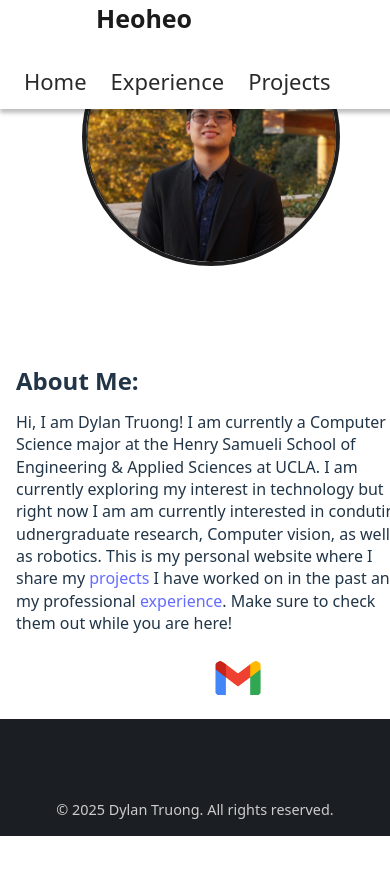
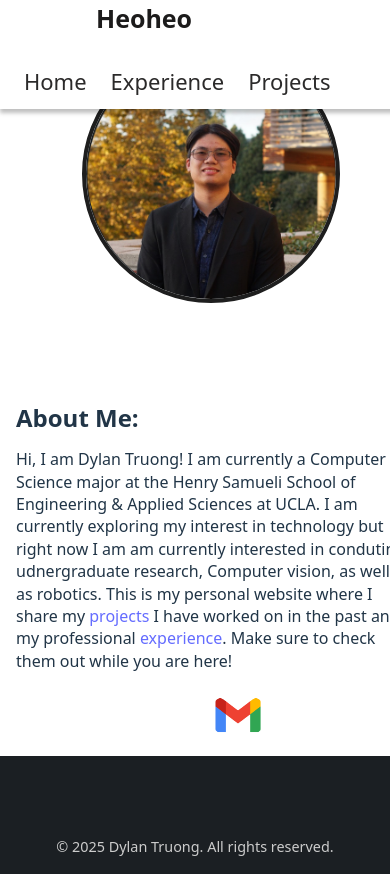
Before and after one commit to He0he0/Heoheo, a React (Vite) app in the folder portfolio/: page /home in a window 390 px wide. Shown: the top 874 px of the page. Before the commit the page ends 844 px from the top, so only its background shows below. Built offline with nearby package versions, Linux system fonts and the light colour scheme.

Commit message:
Adjusted home page on mobile

```diff
--- a/portfolio/src/Home.css
+++ b/portfolio/src/Home.css
@@ -59,5 +59,6 @@
       align-items: center;
       gap: 2rem;
       padding: 0 1rem;
+      padding-top: 75px;
     }
   }
```
